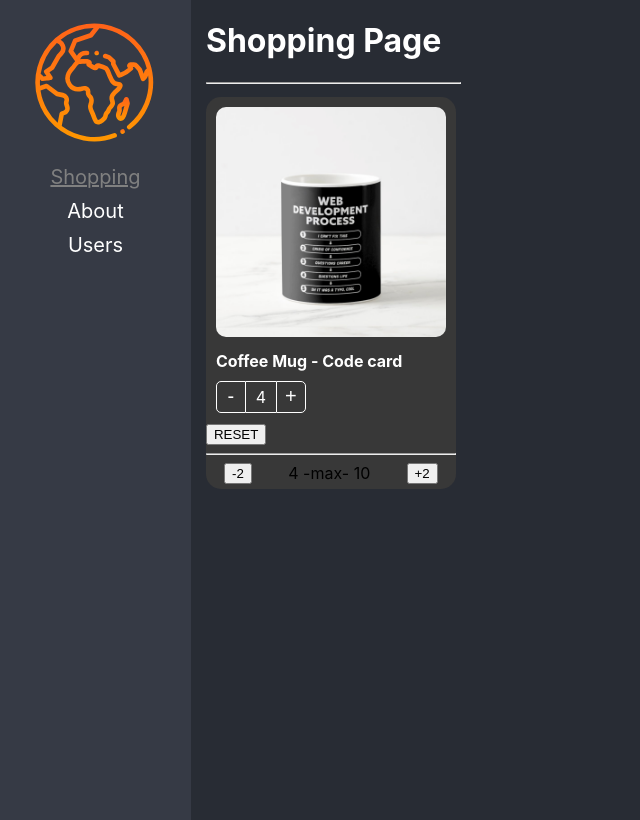
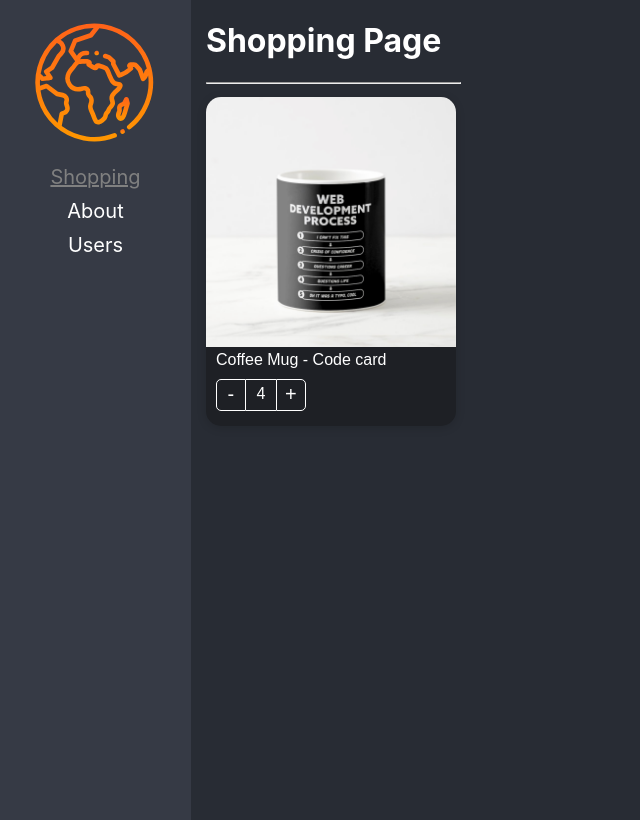
Before and after one commit to juancamontero/react-pro-02-lazyload, a React (Vite) app: page / in a window 1280 px wide. Shown: the whole page, without its empty margins (0-640 px from the left). Built offline with nearby package versions, Linux system fonts and the light colour scheme.

Commit message:
pre npm ready

```diff
--- a/package.json
+++ b/package.json
@@ -14,8 +14,8 @@
     "react-router-dom": "^6.13.0"
   },
   "devDependencies": {
-    "@types/react": "^18.0.26",
-    "@types/react-dom": "^18.0.9",
+    "@types/react": "^18.2.14",
+    "@types/react-dom": "^18.2.6",
     "@vitejs/plugin-react": "^3.0.0",
     "typescript": "^4.9.3",
     "vite": "^4.0.0"
--- a/src/02-component-patterns/pages/ShoppingPage.tsx
+++ b/src/02-component-patterns/pages/ShoppingPage.tsx
@@ -6,7 +6,6 @@
 } from "../components";
 import { products } from "../data/products";
 
-import "../styles/custom-styles.css";
 
 const product = products[0];
 
@@ -25,33 +24,16 @@
         <ProductCard
           key={product.id}
           product={product}
-          className="bg-dark"
           initialValues={{
             count: 4,
             maxCount: 10,
           }}
         >
-          {({ reset, count, isMaxReached, onIncreaseBy , maxCount}) => (
+          {({ reset, count, isMaxReached, onIncreaseBy, maxCount }) => (
             <>
-              <ProductImage className="custom-image" />
-              <ProductTitle className="text-white text-bold" />
-              <ProductButtons className="custom-btns" />
-
-              <button onClick={reset}>RESET</button>
-              <hr />
-              <div
-                style={{
-                  display: "flex",
-                  flexDirection: "row",
-                  justifyContent: "space-around",
-                }}
-              >
-                <button onClick={() => onIncreaseBy(-2)}>-2</button>
-                <span>{count} -max- {maxCount}</span>
-                {!isMaxReached && (
-                  <button onClick={() => onIncreaseBy(2)}>+2</button>
-                )}
-              </div>
+              <ProductImage />
+              <ProductTitle />
+              <ProductButtons />
             </>
           )}
         </ProductCard>
--- a/src/02-component-patterns/styles/custom-styles.css
+++ /dev/null
@@ -1,35 +0,0 @@
-.bg-dark {
-  background-color: rgb(56, 56, 56);
-}
-
-.text-white {
-  color: white;
-}
-
-.text-bold {
-  font-weight: bolder;
-}
-
-.custom-image {
-  padding: 10px;
-  border-radius: 20px;
-  width: calc(100% - 20px);
-}
-
-.custom-btns button ,.custom-btns div {
-  color: white;
-  border-color: white;
-}
-
-.shopping-cart {
-  background-color: rgb(3, 3, 12);
-
-  padding: 12px;
-  position: fixed;
-  right: 10px;
-  top: 0px;
-}
-
-.shopping-cart h2 {
-  font-size: 12px;
-}
--- a/src/02-component-patterns/styles/styles.module.css
+++ b/src/02-component-patterns/styles/styles.module.css
@@ -1,10 +1,12 @@
 
 
 .productCard {
-    background-color: white;
+    background-color: #1E2025;
     border-radius: 15px;
-    color: black;
+    box-shadow: 0px 2px 10px rgba(0,0,0,0.15);
+    color: white;
     padding-bottom: 5px;
+    font-family: Arial, Helvetica, sans-serif;
     width: 250px;
     margin-right: 5px;
     margin-top: 5px;
@@ -28,8 +30,9 @@
 .buttonMinus {
     cursor: pointer;
     background-color: transparent;
-    border: 1px solid black;
+    border: 1px solid white;
     border-radius: 5px 0px 0px 5px;
+    color: white;
     font-size: 20px;
     width: 30px;
 }
@@ -39,8 +42,9 @@
 }
 
 .countLabel {
-    border-bottom: 1px solid black;
-    border-top: 1px solid black;
+    border-bottom: 1px solid white;
+    border-top: 1px solid white;
+    color: white;
     font-size: 16px;
     height: 25px;
     padding-top: 5px;
@@ -51,8 +55,9 @@
 .buttonAdd {
     cursor: pointer;
     background-color: transparent;
-    border: 1px solid black;
+    border: 1px solid white;
     border-radius: 0px 5px 5px 0px;
+    color: white;
     font-size: 20px;
     width: 30px;
 }
@@ -61,9 +66,9 @@
     background-color: rgba(0, 0, 0, 0.1);
 }
 
+
 .disabled {
-    border-color: gray !important;
+    border-color: grey !important;
     border-left: 1px solid white !important;
-    color:  gray !important;
-
+    color: grey !important;
 }
```
Also changed, not shown: 1 other file (tests, documents, lock files or other folders).
